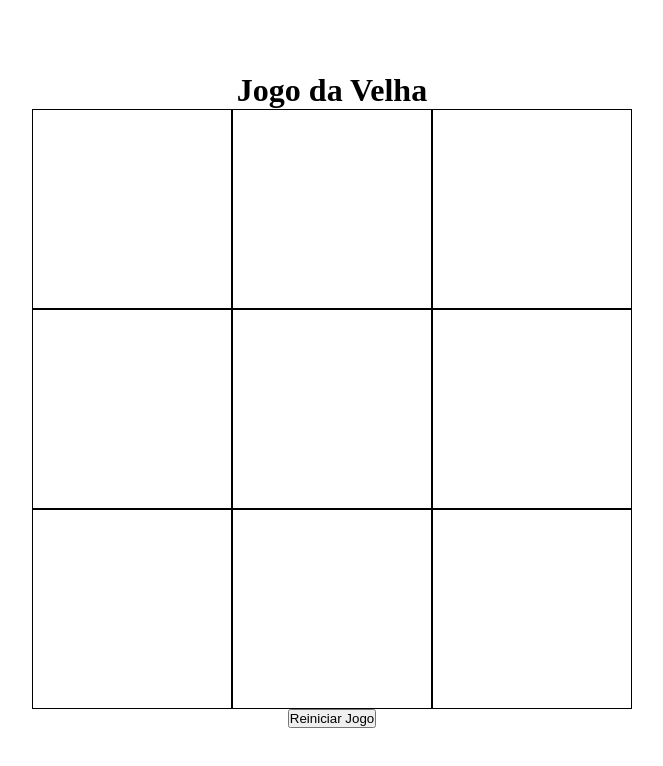
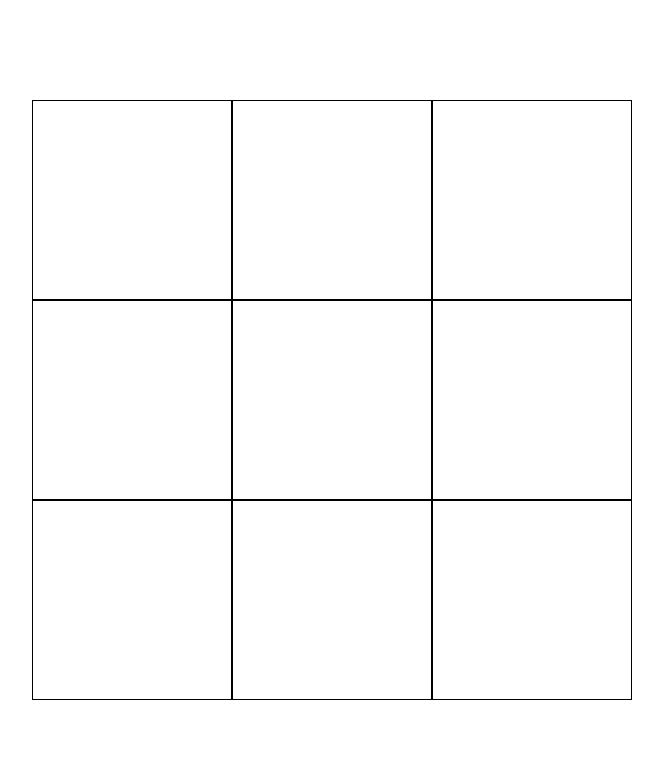
Before and after one commit to mvsilvass/tic-tac-toe, a React (Vite) app: page / in a window 1280 px wide. Shown: the top 766 px of the page, without its empty margins (308-971 px from the left). Built offline with nearby package versions, Linux system fonts and the light colour scheme.

Commit message:
Update App.jsx

```diff
--- a/src/App.jsx
+++ b/src/App.jsx
@@ -27,7 +27,7 @@ function App() {
     grid[rowIndex][colIndex] = player;
   };
 
-  const checkWinner = grid => {
+  const checkWinner = (grid) => {
     for (let i = 0; i < 3; i++) {
       if (
         grid[i].every(cell => cell === currentPlayer) || // Linha
@@ -63,25 +63,32 @@ function App() {
 
   return (
     <div className="game">
-      <h1>Jogo da Velha</h1>
+    {!winner ? (
+      <>
         <div className="grid">
           {grid.map((row, rowIndex) => (
             <div key={rowIndex} className="row">
               {row.map((cell, colIndex) => (
-              <div key={`${rowIndex}-${colIndex}`} className="cell" onClick={() => handleOnClick(rowIndex, colIndex)}>
+                <div
+                  key={`${rowIndex}-${colIndex}`}
+                  className="cell"
+                  onClick={() => handleOnClick(rowIndex, colIndex)}
+                >
                   {cell}
                 </div>
               ))}
             </div>
           ))}
         </div>
-      <button onClick={resetGame}>Reiniciar Jogo</button>
-
-      {/* Display the winner */}
-      {winner && (
-        <div className="winner">
+      </>
+    ) : (
+      <>
+        <div className="result">
           {winner === 'Draw' ? 'Empate!' : `Vencedor: ${winner}`}
         </div>
+
+        <button onClick={resetGame}>Reiniciar</button>
+      </>
     )}
   </div>
 );
```
Lines whose indentation alone changed are shown as unchanged.
